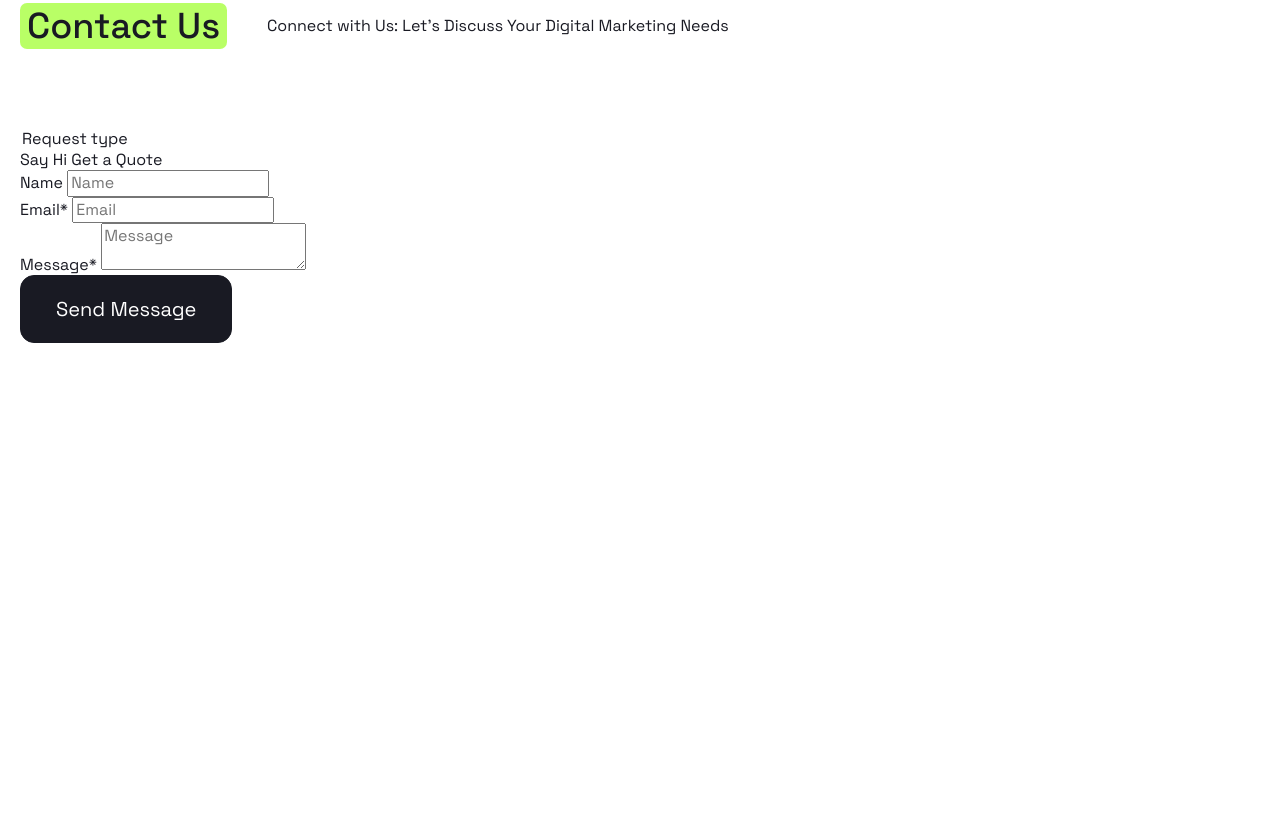
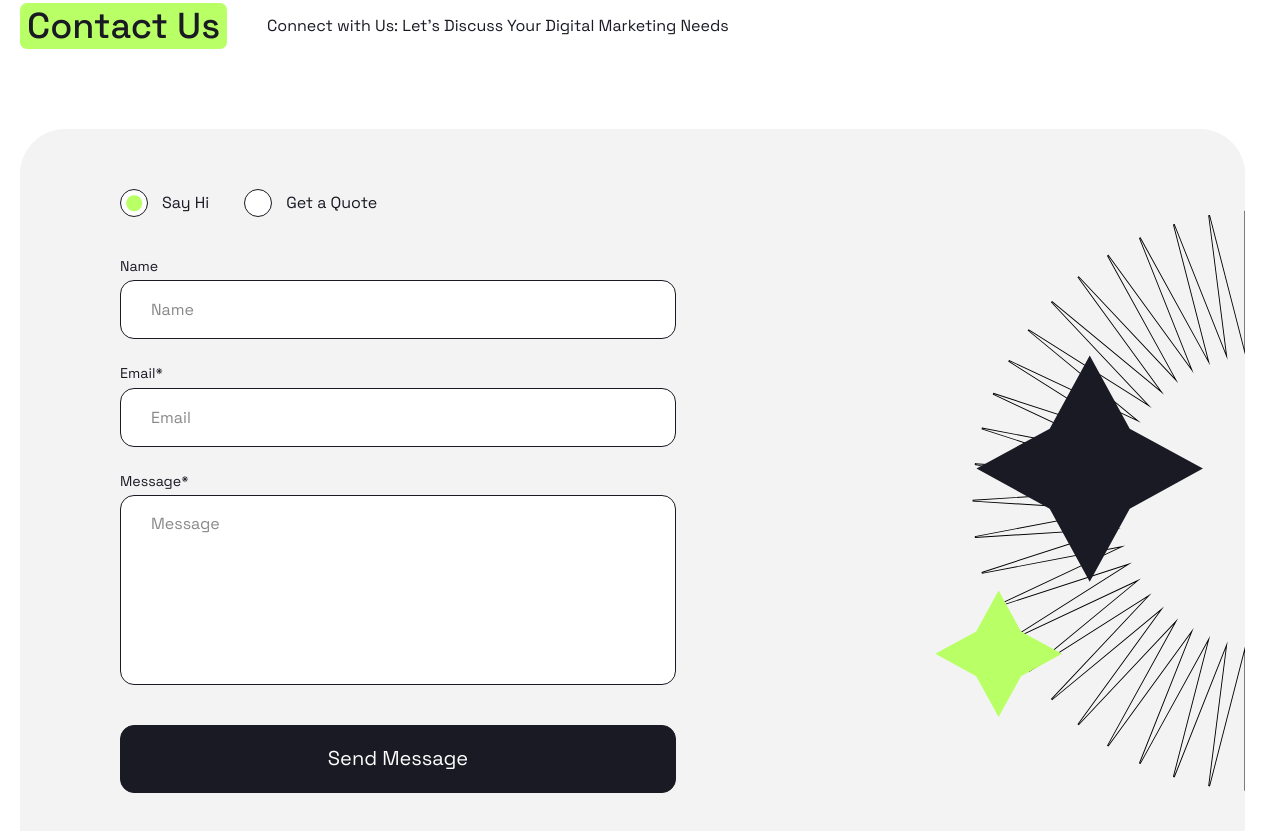
Before and after one commit to serjml/sass-html-positivus, a website: page index.html in a window 1280 px wide. Shown: the part 6459-7290 px from the top of the page. Before the commit the page ends 6852 px from the top, so only its background shows below. Drawn offline with Linux system fonts and the light colour scheme.

Commit message:
feat: add contact-us section desktop styles

```diff
--- a/index.html
+++ b/index.html
@@ -1103,7 +1103,7 @@
           <div class="contact-us">
             <form class="contact-us__form">
               <fieldset class="contact-us__request-types radios">
-                <legend class="radios__title">Request type</legend>
+                <legend class="radios__title visually-hidden">Request type</legend>
                 <label class="radios__item radio">
                   <input
                     type="radio"
--- /dev/null
+++ b/styles/blocks/_contact-us.scss
@@ -0,0 +1,37 @@
+@use '../helpers/' as *;
+
+.contact-us {
+  position: relative;
+  padding: 60px 100px 80px;
+  background-color: var(--color-gray);
+  border-radius: var(--border-radius-large);
+  overflow-x: hidden;
+
+  &::after {
+    --contactUsImageOffsetY: 62px;
+
+    content: '';
+    position: absolute;
+    top: 50%;
+    left: 100%;
+    translate: -50% -50%;
+    height: calc(100% - var(--contactUsImageOffsetY) * 2);
+    aspect-ratio: 1;
+    background: url(../../images/contact-us-bg.svg) center/contain no-repeat;
+  }
+
+  &__form,
+  &__body {
+    display: flex;
+    flex-direction: column;
+  }
+
+  &__form {
+    row-gap: 40px;
+    max-width: 556px;
+  }
+
+  &__body {
+    row-gap: 25px;
+  }
+}
--- /dev/null
+++ b/styles/blocks/_field.scss
@@ -0,0 +1,39 @@
+@use '../helpers/' as *;
+
+.field {
+  display: flex;
+  flex-direction: column;
+  align-items: start;
+  row-gap: 5px;
+
+  &__label {
+    @include fluid-text(16, 14);
+  }
+
+  &__input {
+    width: 100%;
+    height: var(--input-height);
+    padding-inline: 30px;
+    border: var(--border);
+    border-radius: var(--border-radius);
+
+    @include hover {
+      background-color: var(--color-accent);
+    }
+
+    &:focus {
+      border-color: var(--color-accent);
+      outline: none;
+    }
+
+    &::placeholder {
+      color: var(--color-gray-alt);
+    }
+
+    &--textarea {
+      height: 190px;
+      padding-block: 18px;
+      resize: none;
+    }
+  }
+}
--- /dev/null
+++ b/styles/blocks/_radio.scss
@@ -0,0 +1,38 @@
+@use '../helpers/' as *;
+
+.radio {
+  display: flex;
+  align-items: center;
+  column-gap: 14px;
+  transition-duration: var(--transition-duration);
+
+  @include hover {
+    opacity: 0.6;
+  }
+
+  &__input {
+    &:not(:checked) + .radio__emulator::after {
+      opacity: 0;
+    }
+  }
+
+  &__emulator {
+    @include flex-center;
+    @include square(28px);
+
+    position: relative;
+    background-color: var(--color-light);
+    border: var(--border);
+    border-radius: 50%;
+
+    &::after {
+      @include abs-center;
+      @include square(60%);
+
+      content: '';
+      background-color: var(--color-accent);
+      border-radius: inherit;
+      transition-duration: var(--transition-duration);
+    }
+  }
+}
--- /dev/null
+++ b/styles/blocks/_radios.scss
@@ -0,0 +1,6 @@
+@use '../helpers/' as *;
+
+.radios {
+  display: flex;
+  column-gap: 35px;
+}
--- a/styles/styles.scss
+++ b/styles/styles.scss
@@ -5,6 +5,9 @@
 @use 'globals';
 
 @use 'blocks/button';
+@use 'blocks/field';
+@use 'blocks/radios';
+@use 'blocks/radio';
 @use 'blocks/grid';
 @use 'blocks/burger-button';
 @use 'blocks/cross-button';
@@ -23,3 +26,4 @@
 @use 'blocks/pagination';
 @use 'blocks/reviews';
 @use 'blocks/review-card';
+@use 'blocks/contact-us';
```
Also changed, not shown: images/contact-us-bg.svg (added), styles/styles.css, 1 other file.
